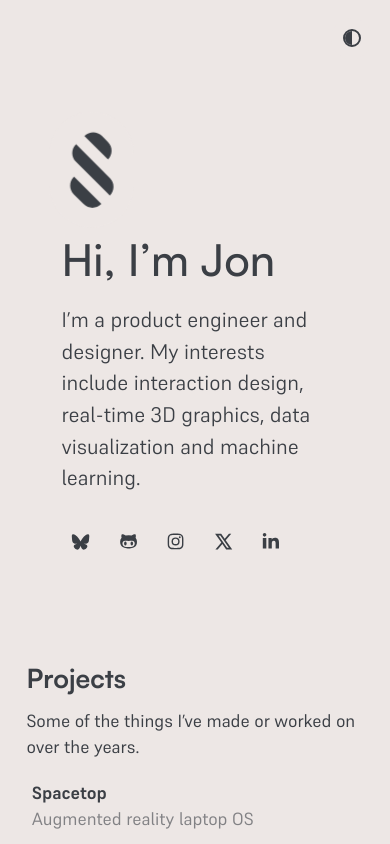
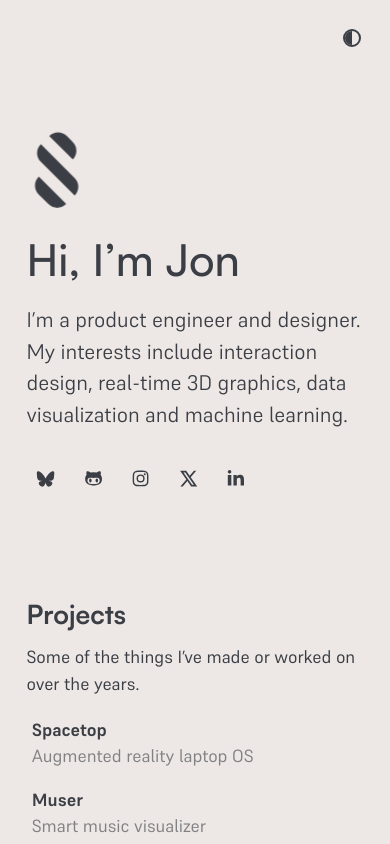
Before and after one commit to jonshamir/jonshamir.com, a Next.js app: page / in a window 390 px wide. Shown: the top 844 px of the page. Built offline with nearby package versions, Linux system fonts and the light colour scheme.

Commit message:
Fix header spacing

```diff
--- a/app/page.module.css
+++ b/app/page.module.css
@@ -1,9 +1,9 @@
 .IntroSection {
-  /* z-index: 101; */
-  /* height: 80vh; */
-  /* max-height: 50rem; */
-  /* min-height: 32rem; */
-  padding: 4rem 2rem 5rem 2rem;
+  padding: 4rem 4rem 5rem 0;
+
+  @media screen and (max-width: 40rem) {
+    padding: 4rem 0 5rem 0;
+  }
 }
 
 .ProjectItem {
```
